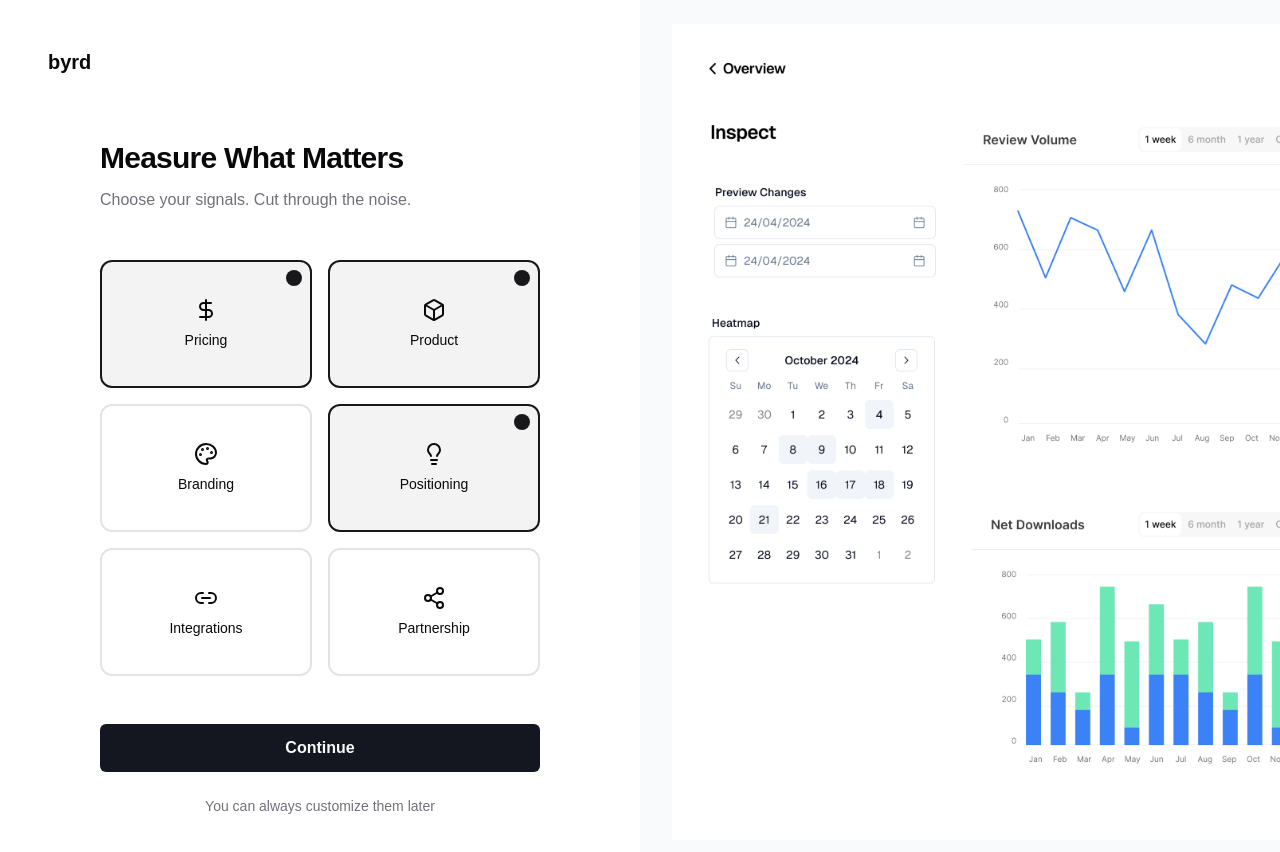
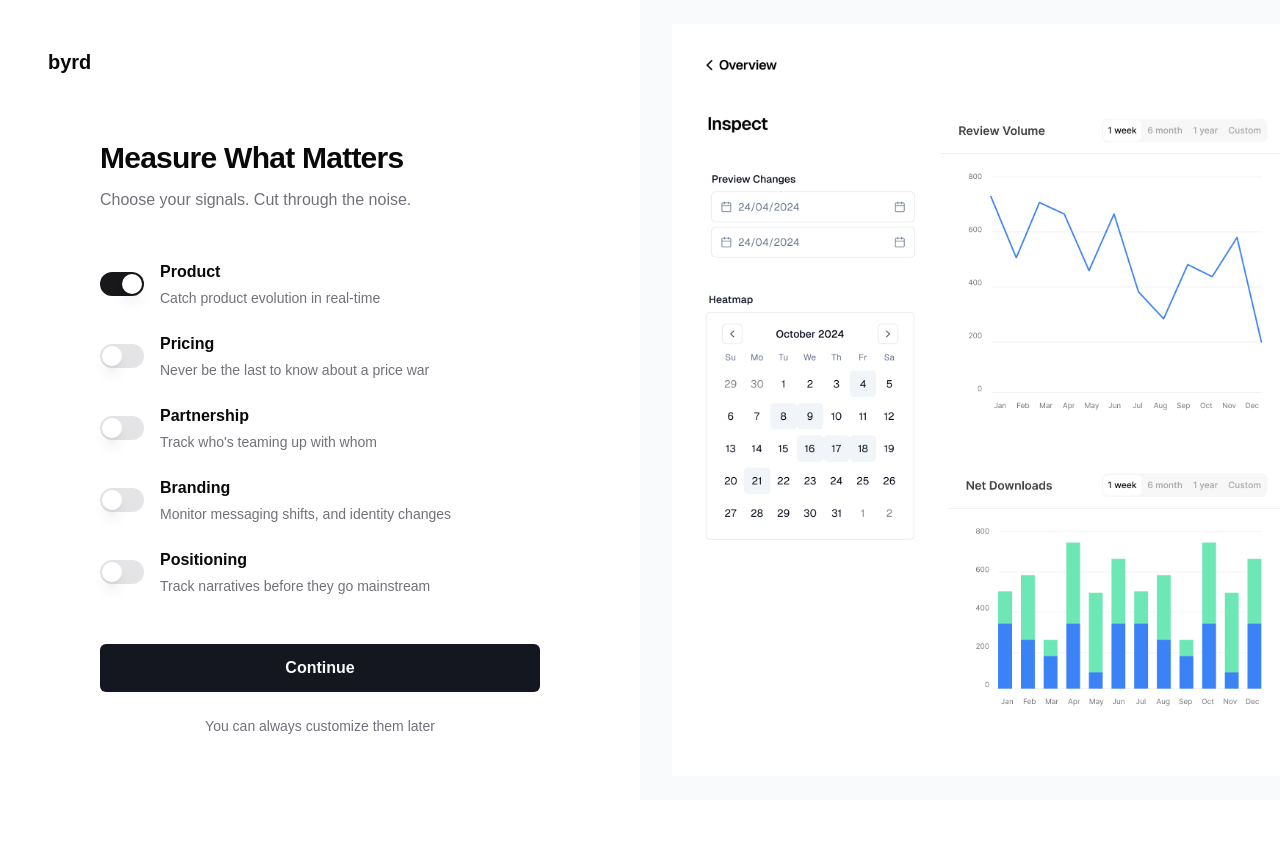
Before and after one commit to wizenheimer/byrd, a Next.js app: page /onboarding/second in a window 1280 px wide. Shown: the top 852 px of the page. After the commit the page ends 800 px from the top, so only its background shows below. Built offline with nearby package versions, Linux system fonts and the light colour scheme.

Commit message:
feat: add property

```diff
--- a/package.json
+++ b/package.json
@@ -17,6 +17,7 @@
 		"@radix-ui/react-navigation-menu": "^1.2.1",
 		"@radix-ui/react-separator": "^1.1.0",
 		"@radix-ui/react-slot": "^1.1.0",
+		"@radix-ui/react-switch": "^1.1.1",
 		"boring-avatars": "^1.11.2",
 		"class-variance-authority": "^0.7.0",
 		"clsx": "^2.1.1",
--- a/src/app/onboarding/second/page.tsx
+++ b/src/app/onboarding/second/page.tsx
@@ -2,41 +2,31 @@
 
 import OnboardingPreviewPane from "@/components/block/OnboardingPreviewPane";
 import { Button } from "@/components/ui/button";
+import { Switch } from "@/components/ui/switch";
 import { cn } from "@/lib/utils";
-import {
-	// ArrowLeft,
-	// BarChart2,
-	Box,
-	DollarSign,
-	Lightbulb,
-	Link2,
-	Palette,
-	Share2,
-} from "lucide-react";
-// import Link from "next/link";
 import * as React from "react";
 
+interface FeatureItem {
+	id: string
+	title: string
+	description: string
+	enabled: boolean
+}
+
 export default function Component() {
-	const [selected, setSelected] = React.useState<string[]>([
-		"pricing",
-		"product",
-		"positioning",
-	]);
+	const [features, setFeatures] = React.useState<FeatureItem[]>([
+		{ id: "1", title: "Product", description: "Catch product evolution in real-time", enabled: true },
+		{ id: "2", title: "Pricing", description: "Never be the last to know about a price war", enabled: false },
+		{ id: "3", title: "Partnership", description: "Track who's teaming up with whom", enabled: false },
+		{ id: "4", title: "Branding", description: "Monitor messaging shifts, and identity changes", enabled: false },
+		{ id: "5", title: "Positioning", description: "Track narratives before they go mainstream", enabled: false },
+	])
 
-	const cards = [
-		{ id: "pricing", icon: DollarSign, label: "Pricing" },
-		{ id: "product", icon: Box, label: "Product" },
-		{ id: "branding", icon: Palette, label: "Branding" },
-		{ id: "positioning", icon: Lightbulb, label: "Positioning" },
-		{ id: "integrations", icon: Link2, label: "Integrations" },
-		{ id: "partnership", icon: Share2, label: "Partnership" },
-	];
-
-	const toggleCard = (id: string) => {
-		setSelected((prev) =>
-			prev.includes(id) ? prev.filter((item) => item !== id) : [...prev, id],
-		);
-	};
+	const toggleFeature = (id: string) => {
+		setFeatures(features.map(feature =>
+			feature.id === id ? { ...feature, enabled: !feature.enabled } : feature
+		))
+	}
 
 	return (
 		<div className="flex min-h-screen flex-col lg:flex-row">
@@ -54,25 +44,26 @@ export default function Component() {
 							Choose your signals. Cut through the noise.
 						</p>
 					</div>
-					<div className="grid grid-cols-2 gap-4">
-						{cards.map(({ id, icon: Icon, label }) => (
-							<button
-								key={id}
-								onClick={() => toggleCard(id)}
-								type="button"
-								className={`relative flex h-32 flex-col items-center justify-center rounded-xl border-2 transition-colors
-				  ${
-						selected.includes(id)
-							? "border-primary bg-primary/5"
-							: "border-border bg-background hover:border-primary/50"
-					}`}
-							>
-								{selected.includes(id) && (
-									<div className="absolute right-2 top-2 size-4 rounded-full bg-primary" />
-								)}
-								<Icon className="mb-2 size-6" />
-								<span className="text-sm font-medium">{label}</span>
-							</button>
+					<div className="space-y-6">
+						{features.map((feature) => (
+							<div key={feature.id} className="flex items-center space-x-4">
+								<Switch
+									id={feature.id}
+									checked={feature.enabled}
+									onCheckedChange={() => toggleFeature(feature.id)}
+								/>
+								<div className="flex-1 space-y-1">
+									<label
+										htmlFor={feature.id}
+										className="text-base font-semibold leading-none peer-disabled:cursor-not-allowed peer-disabled:opacity-70"
+									>
+										{feature.title}
+									</label>
+									<p className="text-sm text-muted-foreground">
+										{feature.description}
+									</p>
+								</div>
+							</div>
 						))}
 					</div>
 					<div className="space-y-6">
--- /dev/null
+++ b/src/components/ui/switch.tsx
@@ -0,0 +1,29 @@
+"use client"
+
+import * as React from "react"
+import * as SwitchPrimitives from "@radix-ui/react-switch"
+
+import { cn } from "@/lib/utils"
+
+const Switch = React.forwardRef<
+  React.ElementRef<typeof SwitchPrimitives.Root>,
+  React.ComponentPropsWithoutRef<typeof SwitchPrimitives.Root>
+>(({ className, ...props }, ref) => (
+  <SwitchPrimitives.Root
+    className={cn(
+      "peer inline-flex h-6 w-11 shrink-0 cursor-pointer items-center rounded-full border-2 border-transparent transition-colors focus-visible:outline-none focus-visible:ring-2 focus-visible:ring-ring focus-visible:ring-offset-2 focus-visible:ring-offset-background disabled:cursor-not-allowed disabled:opacity-50 data-[state=checked]:bg-primary data-[state=unchecked]:bg-input",
+      className
+    )}
+    {...props}
+    ref={ref}
+  >
+    <SwitchPrimitives.Thumb
+      className={cn(
+        "pointer-events-none block h-5 w-5 rounded-full bg-background shadow-lg ring-0 transition-transform data-[state=checked]:translate-x-5 data-[state=unchecked]:translate-x-0"
+      )}
+    />
+  </SwitchPrimitives.Root>
+))
+Switch.displayName = SwitchPrimitives.Root.displayName
+
+export { Switch }
```
Also changed, not shown: 1 other file (tests, documents, lock files or other folders).
